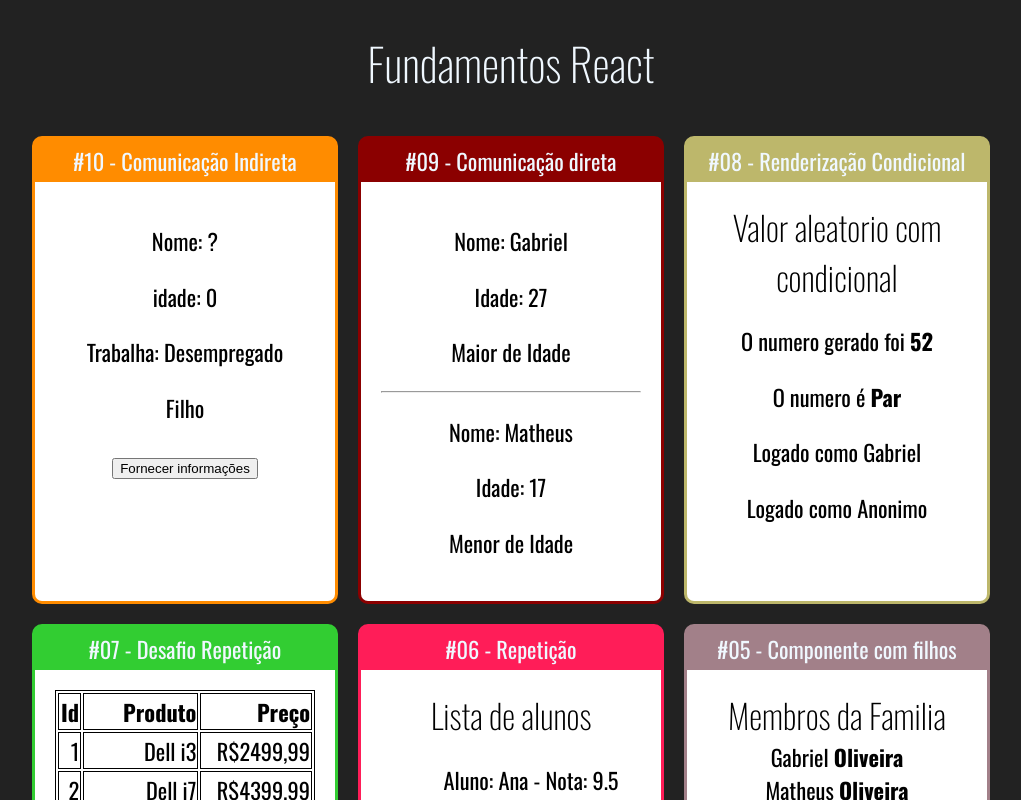
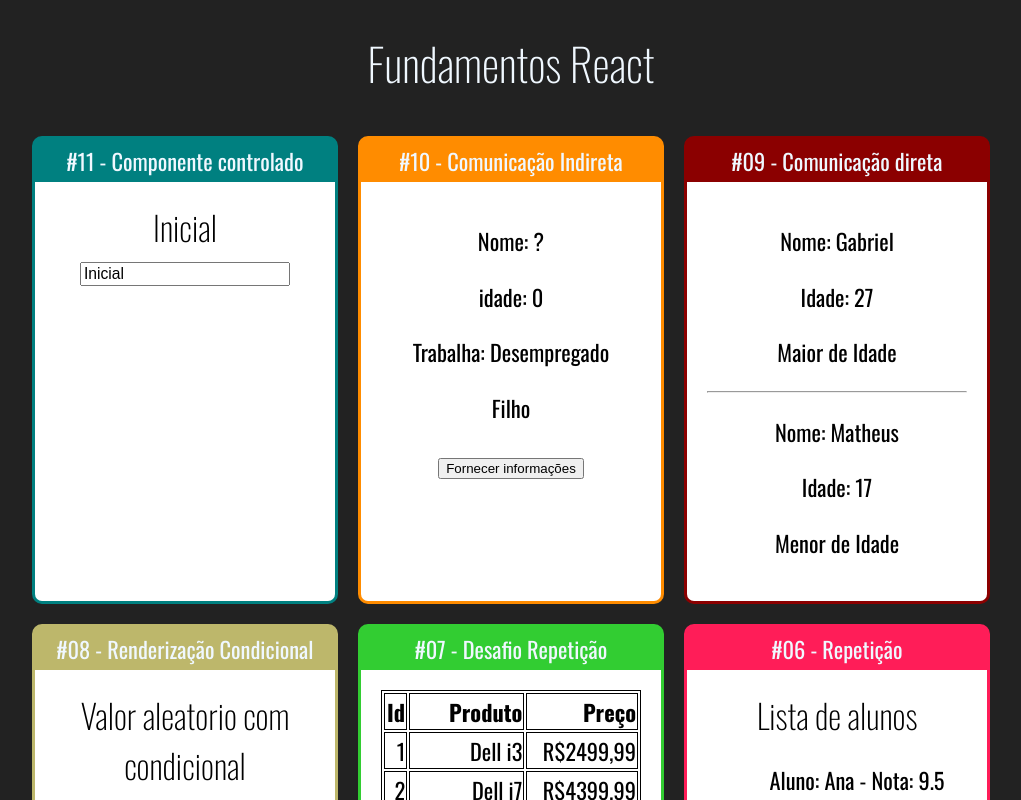
Before and after one commit to prgoliveira/React-COD3R, a React (Create React App) app in the folder fundamentos-react/: page / in a window 1280 px wide. Shown: the top 800 px of the page, without its empty margins (129-1150 px from the left). Built offline with nearby package versions, Linux system fonts and the light colour scheme.

Commit message:
Criando um componente controlado

```diff
--- a/fundamentos-react/src/App.jsx
+++ b/fundamentos-react/src/App.jsx
@@ -2,6 +2,7 @@ import React from 'react'
 
 import './App.css'
 
+import Input from './components/formulario/Input'
 import IndiretaPai from './components/comunicacao/IndiretaPai'
 import DiretaPai from './components/comunicacao/DiretaPai'
 import UsuarioInfo from './components/condicional/UsuarioInfo'
@@ -26,6 +27,10 @@ export default _ => {
             <h1>Fundamentos React</h1>
 
             <div className="Cards" >
+
+                <Card titulo="#11 - Componente controlado" color="#008080" >
+                    <Input />
+                </Card>
 
                 <Card titulo="#10 - Comunicação Indireta" color="#FF8C00" >
                     <IndiretaPai />
--- /dev/null
+++ b/fundamentos-react/src/components/formulario/Input.jsx
@@ -0,0 +1,18 @@
+import React from 'react'
+import { useState } from 'react'
+
+export default props => {
+
+    const [valor, setValor] = useState('Inicial')
+
+    function quandoDigitar (evento) {
+        setValor(evento.target.value)
+    }
+
+    return(
+        <div>
+            <h2>{valor}</h2>
+            <input style={{fontSize: '70%'}} value={valor} onChange={quandoDigitar}/>
+        </div>
+    )
+}
```
